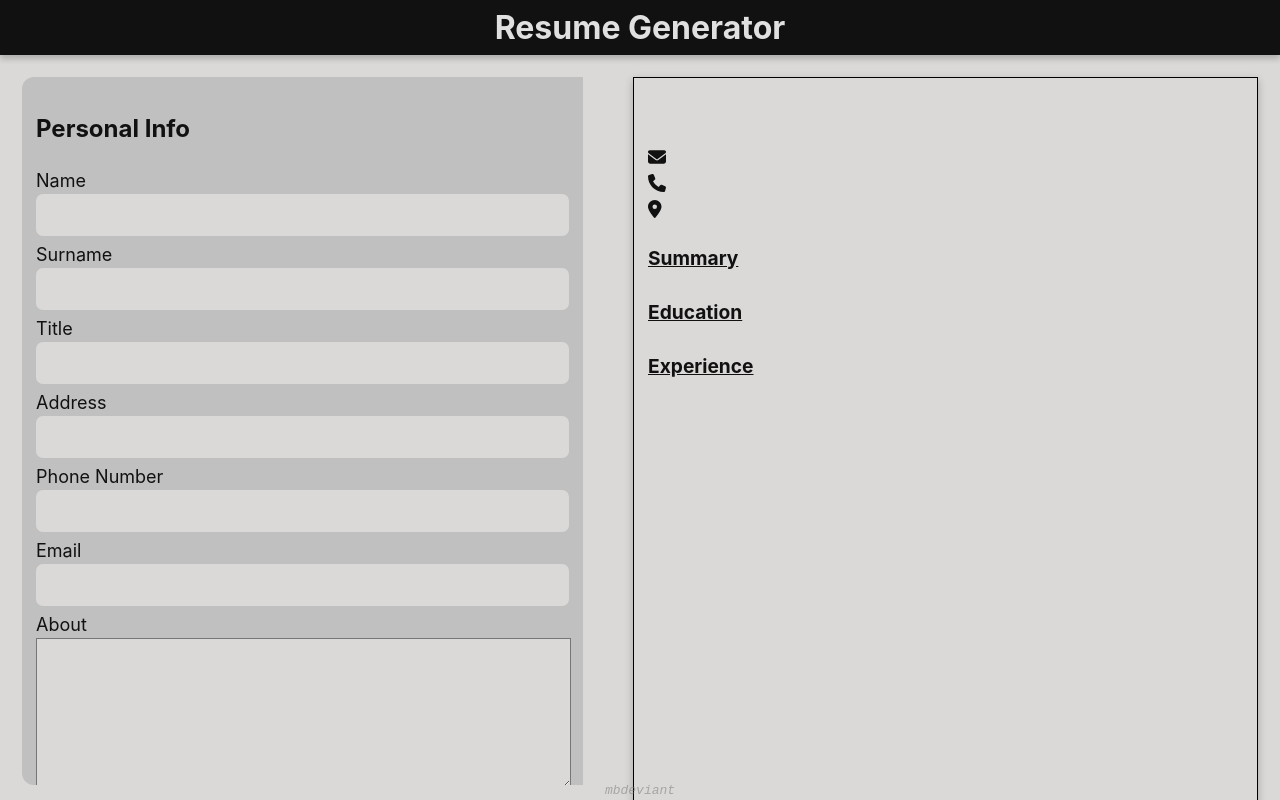
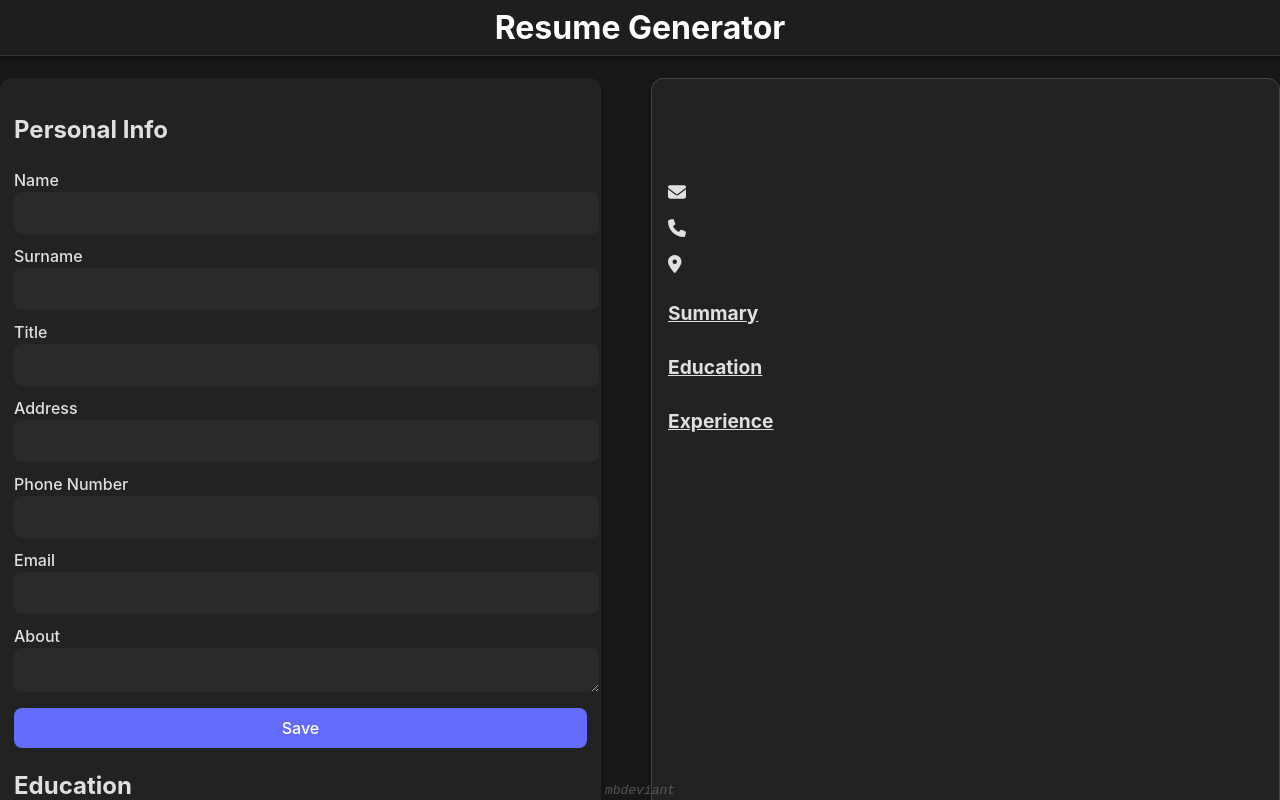
Before and after one commit to mbdeviant/resume-generator, a React (Vite) app: page / in a window 1280 px wide. Shown: the top 800 px of the page. Built offline with nearby package versions, Linux system fonts and the light colour scheme.

Commit message:
change app theme to dark

```diff
--- a/src/index.css
+++ b/src/index.css
@@ -1,39 +1,19 @@
 :root {
-  font-family: Inter, system-ui, Avenir, Helvetica, Arial, sans-serif;
+  font-family: "Inter", system-ui, sans-serif;
   line-height: 1.5;
   font-weight: 400;
-
-  color-scheme: light dark;
-  color: rgba(255, 255, 255, 0.87);
-  background-color: #dbd8d8;
+  color-scheme: dark;
+  color: #e0e0e0;
 }
 #root {
   width: 100%;
-}
-a {
-  font-weight: 500;
-  color: #646cff;
-  text-decoration: inherit;
-}
-a:hover {
-  color: #535bf2;
-}
-
-body,
-form,
-div {
-  margin: 0;
-  padding: 0;
-}
-p {
-  margin-top: 0;
-  margin-bottom: 8px;
 }
 
 body {
   margin: 0;
   display: flex;
   place-items: center;
+  background-color: #181818;
 }
 
 h1 {
@@ -42,46 +22,49 @@ h1 {
   text-align: center;
   cursor: pointer;
   user-select: none;
+  color: #ffffff;
 }
 header {
   width: 100%;
   height: 55px;
-  background-color: #111111;
+  background-color: #1e1e1e;
   display: flex;
   align-items: center;
   justify-content: center;
-  box-shadow: 0px 4px 6px rgba(0, 0, 0, 0.2);
+  box-shadow: 0px 4px 6px rgba(0, 0, 0, 0.3);
+  border-bottom: 1px solid #333;
 }
 label,
 h2 {
-  color: #111111;
+  color: #e0e0e0;
 }
 h2 {
   user-select: none;
   cursor: default;
 }
 label {
-  font-size: 18px;
+  font-size: 16px;
+  font-weight: 500;
 }
 .mainContainer {
   display: flex;
-  padding: 22px;
+  padding-top: 22px;
   justify-content: space-around;
   gap: 50px;
 }
+
 .forms {
   flex: 1;
   max-width: 600px;
   display: flex;
   flex-direction: column;
   align-items: center;
-  overflow-y: scroll;
-  height: 85vh;
-  border-top-left-radius: 12px;
-  border-bottom-left-radius: 12px;
+  overflow-y: auto;
+  height: 885px;
+  border-radius: 12px;
   padding: 14px;
-
-  background-color: #c0c0c0;
+  background-color: #222222;
+  box-shadow: 0px 4px 10px rgba(0, 0, 0, 0.3);
 }
 .forms::-webkit-scrollbar,
 .preview::-webkit-scrollbar {
@@ -100,82 +83,66 @@ label {
   border-radius: 12px;
 }
 
+input,
+textarea {
+  width: 100%;
+  min-height: 40px;
+  border-radius: 8px;
+  border: none;
+  padding-left: 10px;
+  margin-bottom: 10px;
+  font-size: 16px;
+  color: #ffffff;
+  background-color: #2a2a2a;
+  outline: none;
+  transition: all 0.2s ease-in-out;
+}
+
+input:focus,
+textarea:focus {
+  outline: 2px solid #646cff;
+  background-color: #333;
+}
+
+button {
+  width: 100%;
+  border-radius: 8px;
+  border: none;
+  padding: 10px;
+  font-size: 1em;
+  font-weight: 500;
+  font-family: inherit;
+  background-color: #646cff;
+  color: white;
+  cursor: pointer;
+  transition: all 0.3s;
+}
 .btnContainer {
   display: flex;
   justify-content: center;
   padding-top: 8px;
   gap: 5px;
 }
+button:hover {
+  background-color: #535bf2;
+}
+.saveButton {
+  align-self: center;
+  z-index: 909;
+}
 .preview {
-  width: 595px; /* A4 width in pixels */
-  height: 842px; /* A4 height in pixels */
+  width: 595px;
+  height: 842px;
   cursor: default;
-  border: 1px solid black;
-  overflow-y: scroll;
-  padding: 0 14px;
-  color: #111111;
-  box-shadow: rgba(0, 0, 0, 0.24) 0px 3px 8px;
+  border: 1px solid #444;
+  overflow-y: auto;
+  padding: 16px;
+  color: #e0e0e0;
+  background-color: #222;
+  border-radius: 12px;
+  box-shadow: rgba(0, 0, 0, 0.3) 0px 3px 10px;
 }
 
-button {
-  width: 100%;
-  border-radius: 8px;
-  border: 1px solid transparent;
-  padding: 0.3em 1.1em;
-  font-size: 1em;
-  font-weight: 500;
-  font-family: inherit;
-  background-color: #111111;
-  cursor: pointer;
-  transition: border-color 0.25s;
-  margin-top: 9px;
-}
-
-button:focus,
-button:focus-visible {
-  outline: 2px auto -webkit-focus-ring-color;
-}
-input {
-  min-height: 40px;
-  border-radius: 7px;
-  border: none;
-  padding-left: 4px;
-  margin-bottom: 5px;
-  display: block;
-  font-size: 16px;
-  color: black;
-  background-color: #dbd8d8;
-}
-input:focus {
-  outline: 1px solid gray;
-}
-
-textarea {
-  width: 100%;
-  padding: 0;
-  outline: none;
-  min-height: 150px;
-  font-size: 16px;
-  resize: vertical;
-  color: black;
-  background-color: #dbd8d8;
-}
-
-.infoForm,
-.experienceForm,
-.educationForm {
-  display: flex;
-  flex-direction: column;
-}
-.personalInfo,
-.education,
-.experience {
-  width: 100%;
-}
-.btnContainer {
-  display: flex;
-  justify-content: space-evenly;
-}
 .footer {
   left: 0;
   bottom: 0;
@@ -207,30 +174,18 @@ a {
 
 @media (max-width: 849px) {
   .mainContainer {
-    display: flex;
     flex-direction: column;
     align-items: center;
   }
+
   h1 {
     padding: 12px 0px;
-    font-size: 2em;
+    font-size: 1.8em;
   }
 
   .preview,
   .forms {
-    flex-direction: column;
-    align-items: center;
-    overflow-y: scroll;
-    max-height: 85vh;
-    width: 80%;
-    height: 85vh;
-    min-width: 200px;
-    overflow-y: scroll;
-  }
-  .preview {
     width: 90%;
-  }
-  .footer {
-    z-index: 1;
+    height: auto;
   }
 }
```
